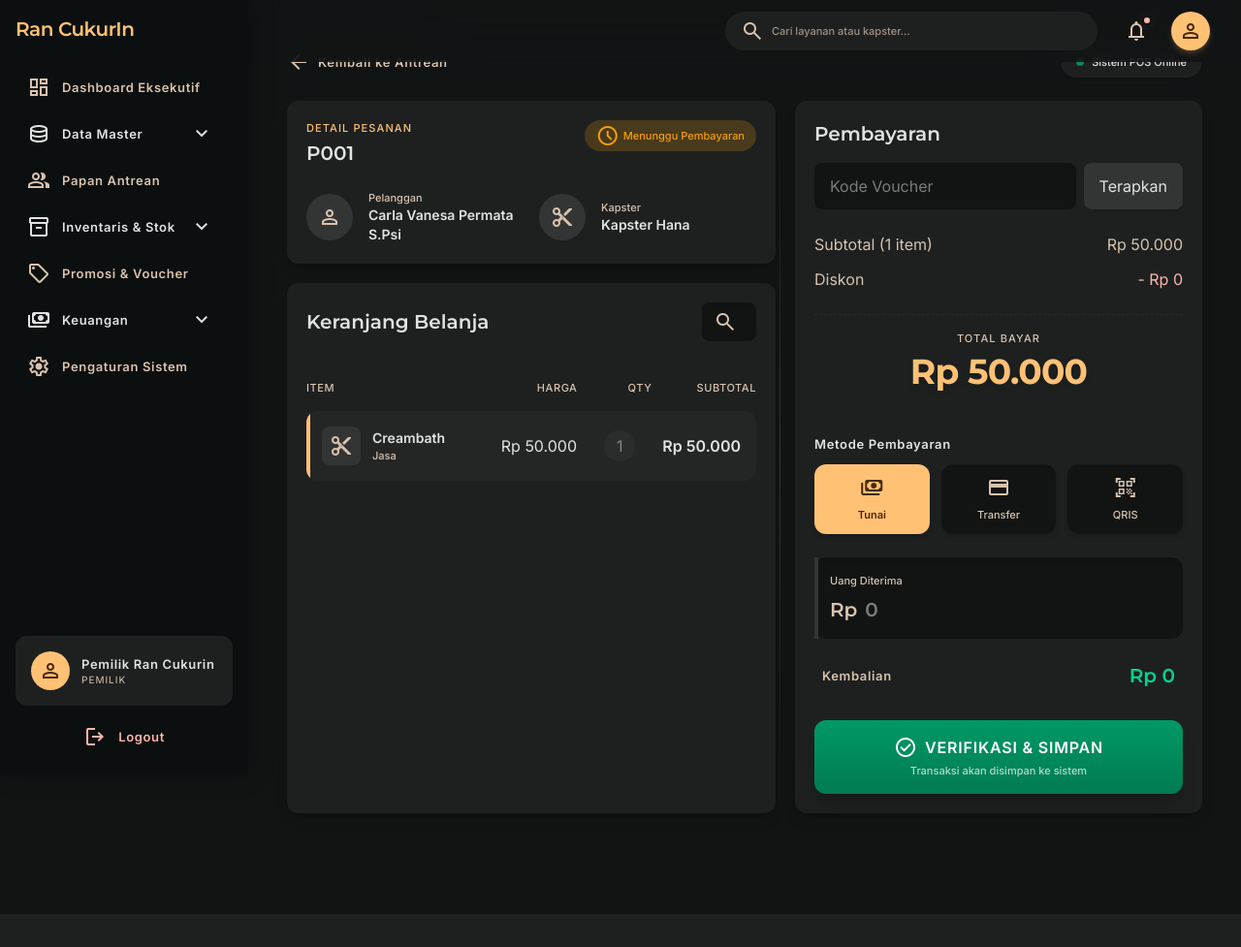
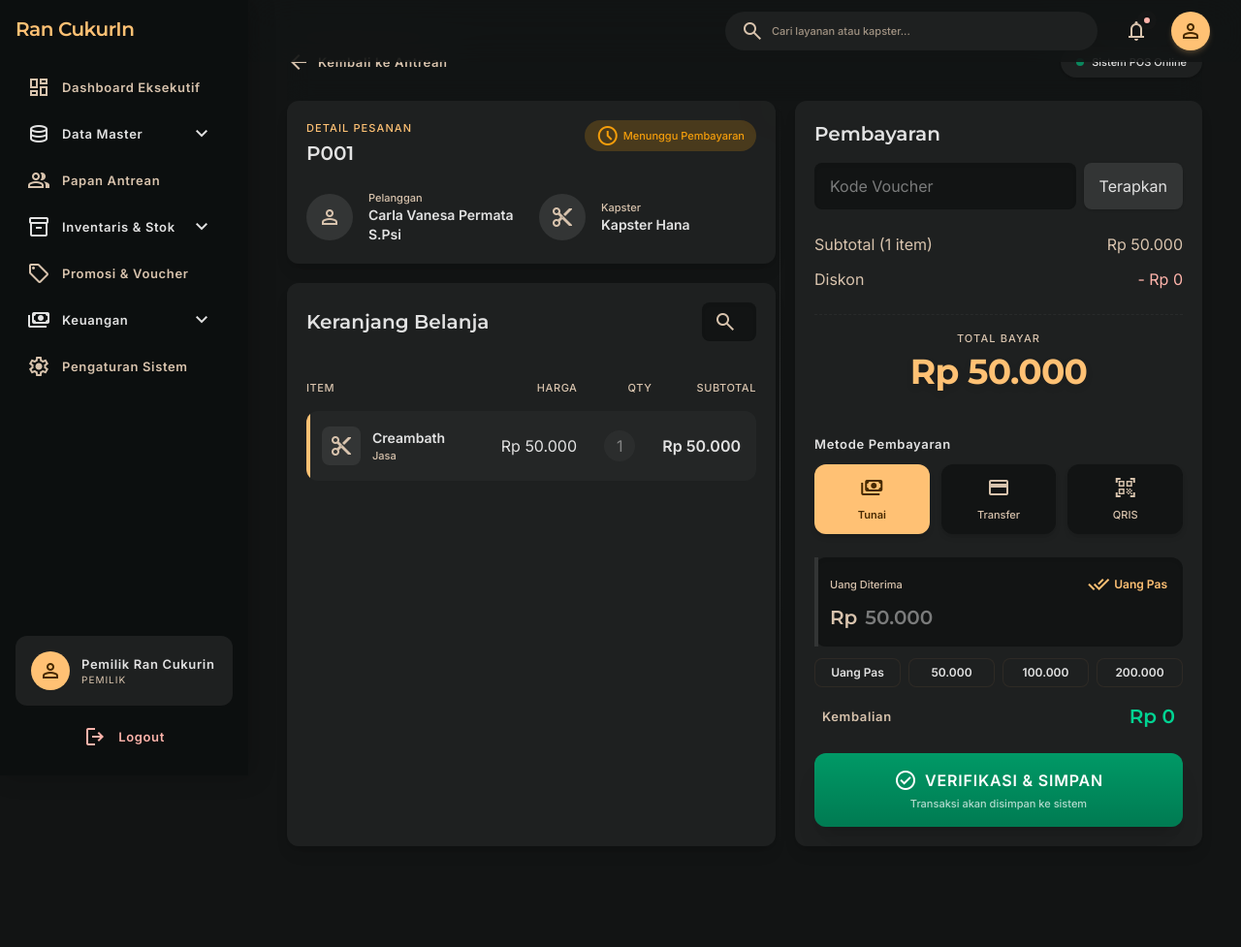
Before and after one commit to IndraNP06/cukur, a Laravel app: page /admin/pos/1 in a window 1280 px wide. Shown: the whole page at 97% size. Before the commit the page ends 859 px from the top, so only its background shows below. Run offline with Laravel 12, Linux system fonts and the light colour scheme; a user stored in the database is signed in; data comes from the database, SQL or seed files in the repository; style sheets or scripts are compiled from the project's sources; some libraries are stand-ins or nearby versions.

Commit message:
fix(pos): perbaiki verifikasi pembayaran kasir kapster, otomatisasi uang pas, sinkronisasi spreadsheet dan redirect ke staff dashboard

```diff
--- a/resources/views/livewire/admin/pos.blade.php
+++ b/resources/views/livewire/admin/pos.blade.php
@@ -43,6 +43,16 @@ new #[Layout('components.layouts.admin')] #[Title('Sistem POS - Ran Cukurin')] c
  'price' => $this->antrean->layanan->harga,
  'qty' => 1
  ];
+
+ $this->uangDiterima = number_format($this->total, 0, ',', '.');
+ }
+
+ public function setUangPas() {
+ $this->uangDiterima = number_format($this->total, 0, ',', '.');
+ }
+
+ public function setUangCepat($nominal) {
+ $this->uangDiterima = number_format($nominal, 0, ',', '.');
  }
 
  public function updatedSearchQuery() {
@@ -176,19 +186,28 @@ new #[Layout('components.layouts.admin')] #[Title('Sistem POS - Ran Cukurin')] c
  public function processPayment() {
  // Validation
  if ($this->paymentMethod === 'Cash') {
- $uang = (float) str_replace(['Rp', '.', ' '], '', $this->uangDiterima);
- if ($uang < $this->total) {
- session()->flash('error', 'Uang diterima kurang dari total bayar.');
- return;
- }
+     $rawInput = trim((string) $this->uangDiterima);
+     if ($rawInput === '' || $rawInput === '0') {
+         $uang = $this->total;
+         $this->uangDiterima = number_format($this->total, 0, ',', '.');
+     } else {
+         $uang = (float) str_replace(['Rp', '.', ' ', ','], '', $rawInput);
+         if ($uang < $this->total) {
+             session()->flash('error', 'Uang diterima (Rp ' . number_format($uang, 0, ',', '.') . ') kurang dari total bayar (Rp ' . number_format($this->total, 0, ',', '.') . '). Silakan gunakan tombol Uang Pas atau input jumlah yang sesuai.');
+             return;
+         }
+     }
+ } else {
+     $this->uangDiterima = number_format($this->total, 0, ',', '.');
  }
 
  DB::beginTransaction();
  try {
- // Create Transaksi
- $transaksi = Transaksi::create([
- 'antrean_id' => $this->antrean->id,
- 'kasir_id' => auth()->id(),
+ // Create or update Transaksi
+ $transaksi = Transaksi::updateOrCreate(
+ ['antrean_id' => $this->antrean->id],
+ [
+ 'kasir_id' => auth()->id() ?? 1,
  'voucher_id' => $this->appliedVoucher ? $this->appliedVoucher->id : null,
  'subtotal' => $this->subtotal,
  'total_diskon' => $this->diskon,
@@ -196,9 +215,11 @@ new #[Layout('components.layouts.admin')] #[Title('Sistem POS - Ran Cukurin')] c
  'metode_pembayaran' => $this->paymentMethod,
  'status_bayar' => 'Lunas',
  'tanggal_bayar' => now()
- ]);
+ ]
+ );
 
  // Create Detail & Update Stok
+ DetailTransaksi::where('transaksi_id', $transaksi->id)->delete();
  foreach ($this->cart as $item) {
  DetailTransaksi::create([
  'transaksi_id' => $transaksi->id,
@@ -213,12 +234,13 @@ new #[Layout('components.layouts.admin')] #[Title('Sistem POS - Ran Cukurin')] c
  // Update Stock if retail
  if ($item['type'] === 'Barang') {
  $barang = Barang::find($item['id']);
- $stokAkhir = $barang->stok_sekarang - $item['qty'];
+ if ($barang) {
+ $stokAkhir = max(0, $barang->stok_sekarang - $item['qty']);
  $barang->update(['stok_sekarang' => $stokAkhir]);
 
  LogStok::create([
  'barang_id' => $barang->id,
- 'pencatat_id' => auth()->id(),
+ 'pencatat_id' => auth()->id() ?? 1,
  'referensi_transaksi_id' => $transaksi->id,
  'tipe_log' => 'OtomatisPOS',
  'qty_perubahan' => -$item['qty'],
@@ -227,13 +249,29 @@ new #[Layout('components.layouts.admin')] #[Title('Sistem POS - Ran Cukurin')] c
  ]);
  }
  }
+ }
 
- // Update Antrean Status if not yet updated (or maybe they go from Diproses -> Kasir)
- $this->antrean->update(['status' => 'Selesai']);
+ // Update Antrean Status & Selesai Aktual
+ $this->antrean->update([
+ 'status' => 'Selesai',
+ 'waktu_selesai_aktual' => now()->format('H:i:s')
+ ]);
 
  DB::commit();
 
- session()->flash('success', 'Transaksi berhasil diselesaikan.');
+ // Sinkronisasi otomatis ke Google Spreadsheet
+ try {
+ $sheets = app(\App\Services\GoogleSheetsService::class);
+ $sheets->syncTable('transaksi');
+ $sheets->syncTable('antrean_pemesanan');
+ $sheets->syncTable('barang');
+ } catch (\Throwable $e) {}
+
+ session()->flash('message', 'Pembayaran transaksi #RNC-' . str_pad($this->antrean->id, 5, '0', STR_PAD_LEFT) . ' berhasil diverifikasi dan diselesaikan!');
+
+ if (auth()->user()?->role === 'Kapster') {
+ return redirect()->route('staff.dashboard');
+ }
  return redirect()->route('admin.antrean');
 
  } catch (\Exception $e) {
@@ -246,9 +284,9 @@ new #[Layout('components.layouts.admin')] #[Title('Sistem POS - Ran Cukurin')] c
 
 <div class="flex flex-col w-full h-full relative">
  <div class="pb-6 pt-2 flex items-center justify-between z-10 sticky top-0 bg-surface-dim/80 backdrop-blur-md">
- <a href="{{ route('admin.antrean') }}" class="flex items-center text-on-surface-variant hover:text-primary transition-colors group">
+ <a href="{{ auth()->user()?->role === 'Kapster' ? route('staff.dashboard') : route('admin.antrean') }}" class="flex items-center text-on-surface-variant hover:text-primary transition-colors group">
  <span class="material-symbols-outlined mr-2 group-hover:-translate-x-1 transition-transform">arrow_back</span>
- <span class="font-label-md text-label-md">Kembali ke Antrean</span>
+ <span class="font-label-md text-label-md">Kembali ke {{ auth()->user()?->role === 'Kapster' ? 'Dashboard Kapster' : 'Antrean' }}</span>
  </a>
  <div class="flex items-center gap-4">
  <div class="px-4 py-2 bg-surface-container rounded-full shadow-sm flex items-center">
@@ -440,15 +478,36 @@ new #[Layout('components.layouts.admin')] #[Title('Sistem POS - Ran Cukurin')] c
  </div>
 
  @if($paymentMethod === 'Cash')
- <div class="bg-surface-dim p-4 rounded-xl shadow-inner mb-6 relative group">
+ <div class="bg-surface-dim p-4 rounded-xl shadow-inner mb-3 relative group">
  <div class="absolute left-0 top-0 bottom-0 w-1 bg-surface-variant group-focus-within:bg-primary transition-colors"></div>
- <label class="block font-label-sm text-label-sm text-on-surface-variant mb-2">Uang Diterima</label>
+ <div class="flex items-center justify-between mb-2">
+ <label class="block font-label-sm text-label-sm text-on-surface-variant">Uang Diterima</label>
+ <button type="button" wire:click="setUangPas" class="text-xs text-primary hover:underline font-semibold flex items-center gap-1 cursor-pointer">
+ <span class="material-symbols-outlined text-xs">done_all</span> Uang Pas
+ </button>
+ </div>
  <div class="flex items-center">
  <span class="text-on-surface-variant font-headline-md mr-2 text-headline-md">Rp</span>
- <input wire:model.live="uangDiterima" class="w-full bg-transparent text-on-surface font-headline-md focus:outline-none text-headline-md" type="text" placeholder="0">
+ <input wire:model.live="uangDiterima" class="w-full bg-transparent text-on-surface font-headline-md focus:outline-none text-headline-md" type="text" placeholder="{{ number_format($this->total,0,',','.') }}">
  </div>
  </div>
- <div class="flex justify-between items-center mb-8 px-2">
+
+ <div class="grid grid-cols-4 gap-2 mb-4">
+ <button type="button" wire:click="setUangPas" class="py-1.5 px-2 bg-surface-container hover:bg-primary hover:text-on-primary text-xs font-semibold rounded-lg border border-outline-variant/30 transition-colors text-center cursor-pointer">
+ Uang Pas
+ </button>
+ <button type="button" wire:click="setUangCepat(50000)" class="py-1.5 px-2 bg-surface-container hover:bg-primary hover:text-on-primary text-xs font-semibold rounded-lg border border-outline-variant/30 transition-colors text-center cursor-pointer">
+ 50.000
+ </button>
+ <button type="button" wire:click="setUangCepat(100000)" class="py-1.5 px-2 bg-surface-container hover:bg-primary hover:text-on-primary text-xs font-semibold rounded-lg border border-outline-variant/30 transition-colors text-center cursor-pointer">
+ 100.000
+ </button>
+ <button type="button" wire:click="setUangCepat(200000)" class="py-1.5 px-2 bg-surface-container hover:bg-primary hover:text-on-primary text-xs font-semibold rounded-lg border border-outline-variant/30 transition-colors text-center cursor-pointer">
+ 200.000
+ </button>
+ </div>
+
+ <div class="flex justify-between items-center mb-6 px-2">
  <span class="font-label-md text-label-md text-on-surface-variant">Kembalian</span>
  <span class="font-headline-md text-emerald-400 text-headline-md">Rp {{ number_format($this->kembalian,0,',','.') }}</span>
  </div>
--- a/resources/views/livewire/staff/dashboard.blade.php
+++ b/resources/views/livewire/staff/dashboard.blade.php
@@ -172,6 +172,12 @@ new #[Layout('components.layouts.admin')] #[Title('Dashboard Kapster - Ran Cukur
             </div>
         </header>
 
+        @if (session()->has('message') || session()->has('success'))
+            <div class="p-3 bg-emerald-500/10 border border-emerald-500/30 rounded-xl text-emerald-400 text-sm flex items-center gap-2">
+                <span class="material-symbols-outlined text-base">check_circle</span>
+                <span>{{ session('message') ?? session('success') }}</span>
+            </div>
+        @endif
         @if (session()->has('sync_success'))
             <div class="p-3 bg-emerald-500/10 border border-emerald-500/30 rounded-xl text-emerald-400 text-sm flex items-center gap-2">
                 <span class="material-symbols-outlined text-base">check_circle</span>
```
